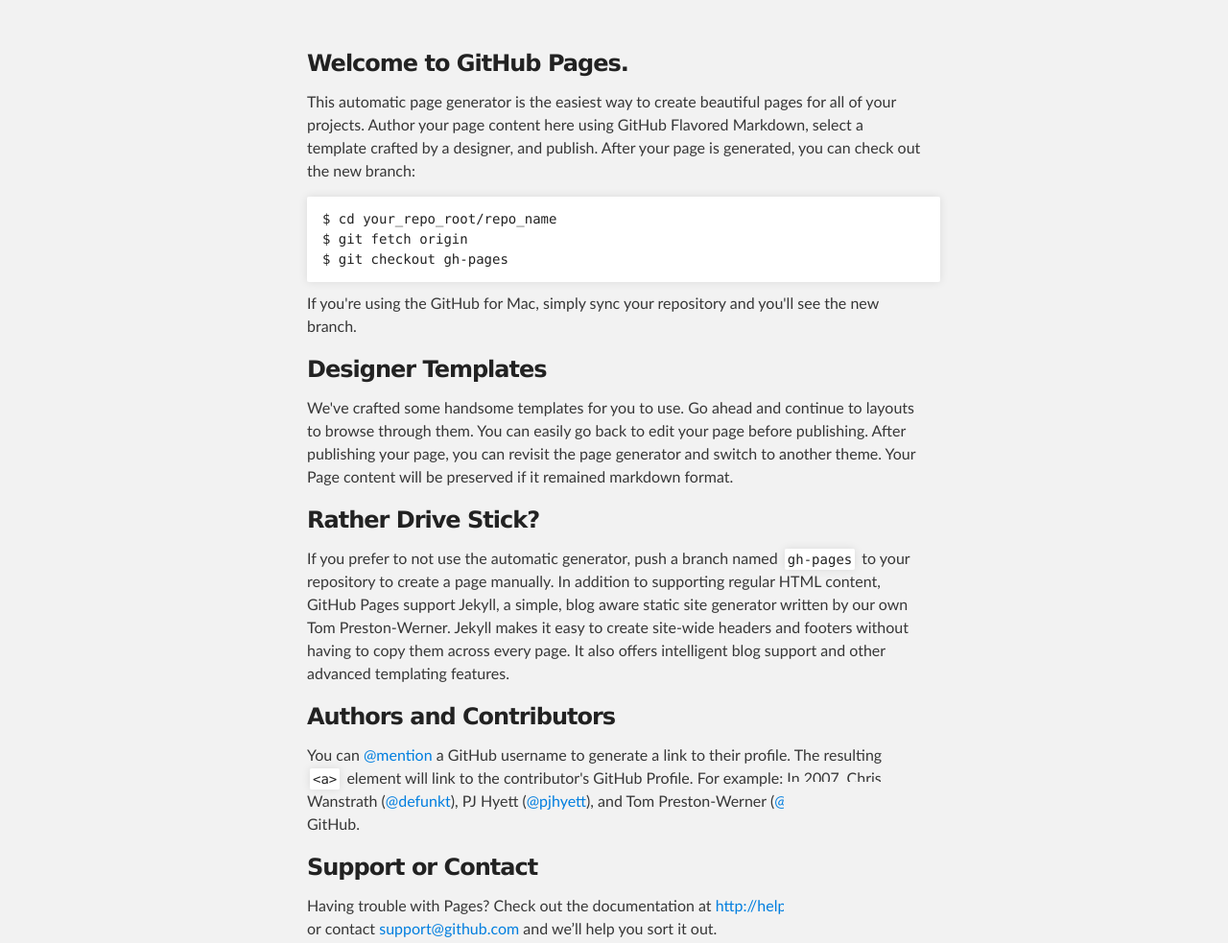
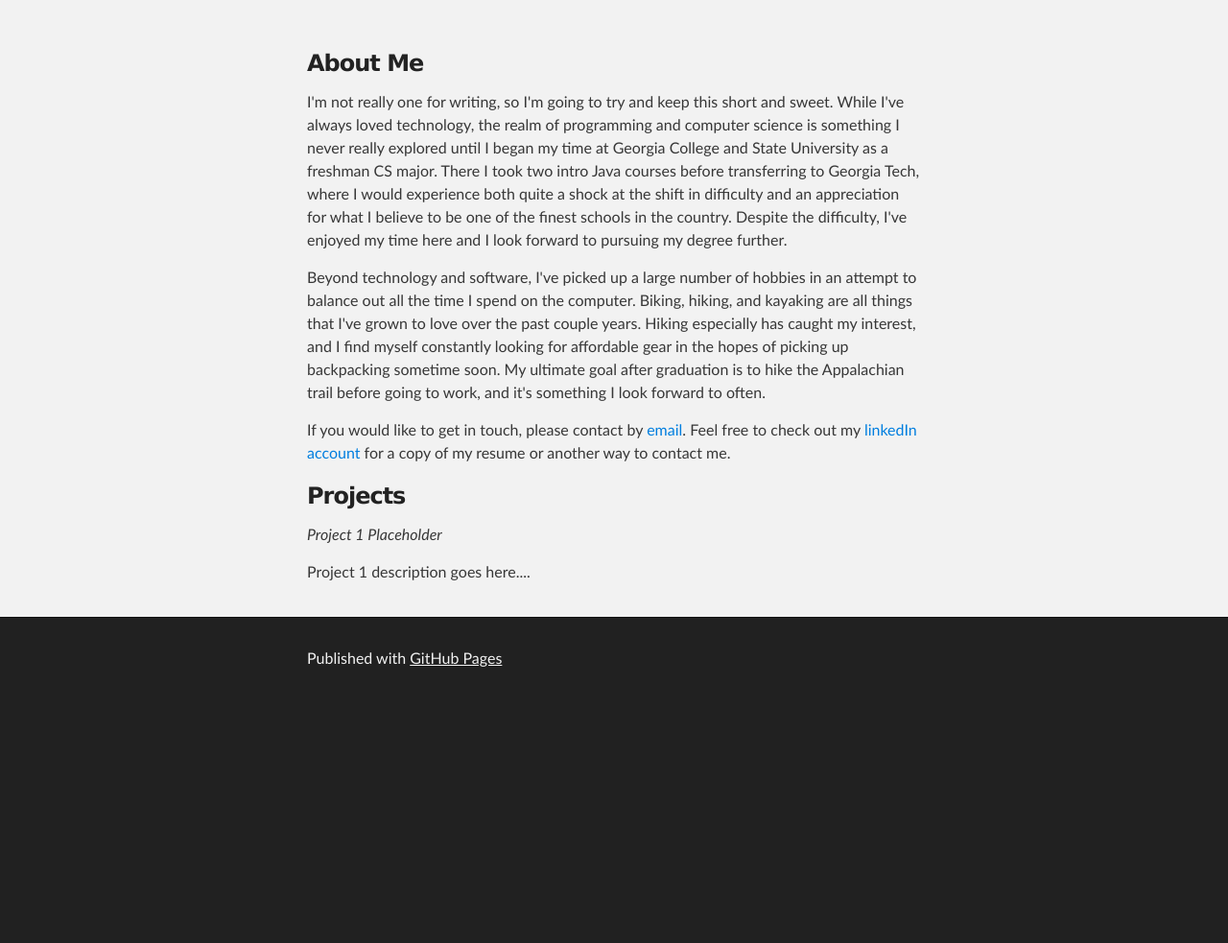
Before and after one commit to KvnSmith212/KvnSmith212.github.io, a plain HTML site: page index.html in a window 1280 px wide. Shown: the part 176-1159 px from the top of the page at 96% size. After the commit the page ends 909 px from the top, so only its background shows below. Drawn offline with Linux system fonts and the light colour scheme.

Commit message:
Replace master branch with page content via GitHub

```diff
--- a/index.html
+++ b/index.html
@@ -28,36 +28,21 @@
     <div id="main_content_wrap" class="outer">
       <section id="main_content" class="inner">
         <h3>
-<a id="welcome-to-github-pages" class="anchor" href="#welcome-to-github-pages" aria-hidden="true"><span class="octicon octicon-link"></span></a>Welcome to GitHub Pages.</h3>
+<a id="about-me" class="anchor" href="#about-me" aria-hidden="true"><span class="octicon octicon-link"></span></a>About Me</h3>
 
-<p>This automatic page generator is the easiest way to create beautiful pages for all of your projects. Author your page content here using GitHub Flavored Markdown, select a template crafted by a designer, and publish. After your page is generated, you can check out the new branch:</p>
+<p>I'm not really one for writing, so I'm going to try and keep this short and sweet. While I've always loved technology, the realm of programming and computer science is something I never really explored until I began my time at Georgia College and State University as a freshman CS major. There I took two intro Java courses before transferring to Georgia Tech, where I would experience both quite a shock at the shift in difficulty and an appreciation for what I believe to be one of the finest schools in the country. Despite the difficulty, I've enjoyed my time here and I look forward to pursuing my degree further.</p>
 
-<pre><code>$ cd your_repo_root/repo_name
-$ git fetch origin
-$ git checkout gh-pages
-</code></pre>
+<p>Beyond technology and software, I've picked up a large number of hobbies in an attempt to balance out all the time I spend on the computer. Biking, hiking, and kayaking are all things that I've grown to love over the past couple years. Hiking especially has caught my interest, and I find myself constantly looking for affordable gear in the hopes of picking up backpacking sometime soon. My ultimate goal after graduation is to hike the Appalachian trail before going to work, and it's something I look forward to often.</p>
 
-<p>If you're using the GitHub for Mac, simply sync your repository and you'll see the new branch.</p>
+<p>If you would like to get in touch, please contact by <a href="kvnsmith212@gmail.com">email</a>.
+Feel free to check out my <a href="https://www.linkedin.com/pub/kevin-smith/6a/312/605">linkedIn account</a> for a copy of my resume or another way to contact me.</p>
 
 <h3>
-<a id="designer-templates" class="anchor" href="#designer-templates" aria-hidden="true"><span class="octicon octicon-link"></span></a>Designer Templates</h3>
+<a id="projects" class="anchor" href="#projects" aria-hidden="true"><span class="octicon octicon-link"></span></a>Projects</h3>
 
-<p>We've crafted some handsome templates for you to use. Go ahead and continue to layouts to browse through them. You can easily go back to edit your page before publishing. After publishing your page, you can revisit the page generator and switch to another theme. Your Page content will be preserved if it remained markdown format.</p>
+<p><em>Project 1 Placeholder</em></p>
 
-<h3>
-<a id="rather-drive-stick" class="anchor" href="#rather-drive-stick" aria-hidden="true"><span class="octicon octicon-link"></span></a>Rather Drive Stick?</h3>
-
-<p>If you prefer to not use the automatic generator, push a branch named <code>gh-pages</code> to your repository to create a page manually. In addition to supporting regular HTML content, GitHub Pages support Jekyll, a simple, blog aware static site generator written by our own Tom Preston-Werner. Jekyll makes it easy to create site-wide headers and footers without having to copy them across every page. It also offers intelligent blog support and other advanced templating features.</p>
-
-<h3>
-<a id="authors-and-contributors" class="anchor" href="#authors-and-contributors" aria-hidden="true"><span class="octicon octicon-link"></span></a>Authors and Contributors</h3>
-
-<p>You can <a href="https://github.com/blog/821" class="user-mention">@mention</a> a GitHub username to generate a link to their profile. The resulting <code>&lt;a&gt;</code> element will link to the contributor's GitHub Profile. For example: In 2007, Chris Wanstrath (<a href="https://github.com/defunkt" class="user-mention">@defunkt</a>), PJ Hyett (<a href="https://github.com/pjhyett" class="user-mention">@pjhyett</a>), and Tom Preston-Werner (<a href="https://github.com/mojombo" class="user-mention">@mojombo</a>) founded GitHub.</p>
-
-<h3>
-<a id="support-or-contact" class="anchor" href="#support-or-contact" aria-hidden="true"><span class="octicon octicon-link"></span></a>Support or Contact</h3>
-
-<p>Having trouble with Pages? Check out the documentation at <a href="http://help.github.com/pages">http://help.github.com/pages</a> or contact <a href="mailto:support@github.com">support@github.com</a> and we’ll help you sort it out.</p>
+<p>Project 1 description goes here....</p>
       </section>
     </div>
 
```
Also changed, not shown: params.json (+1 -1 lines).
